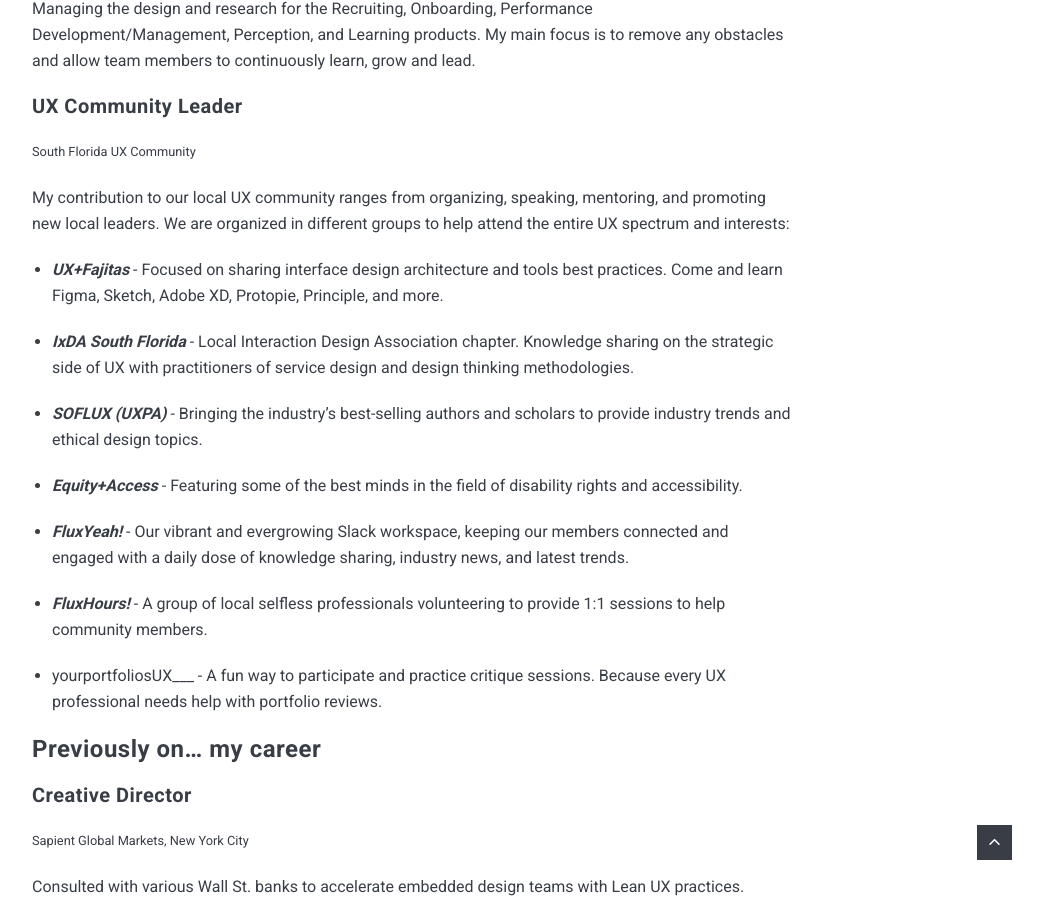
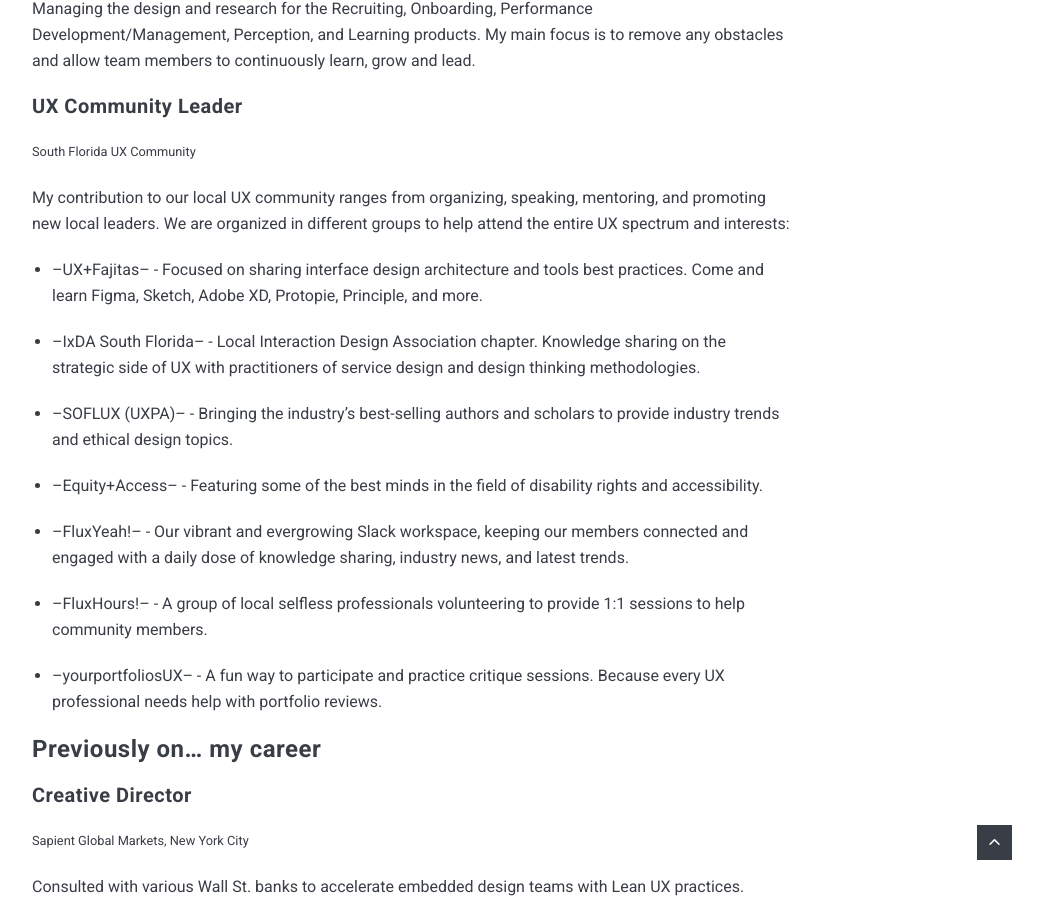
Before and after one commit to mpaiva/blog, a Jekyll site: the page built from _pages/about.md, in a window 1280 px wide and 900 px high, scrolled down 1561 px. Shown: the whole window, without its empty margins (228-1271 px from the left). Built offline with Jekyll 4.4.1, drawn with Linux system fonts in a browser that asks for light colours; nearby versions of some CDN libraries.

```diff
--- a/_pages/about.md
+++ b/_pages/about.md
@@ -27,19 +27,19 @@
 
 My contribution to our local UX community ranges from organizing, speaking, mentoring, and promoting new local leaders. We are organized in different groups to help attend the entire UX spectrum and interests:
 
-- ___UX+Fajitas___ - Focused on sharing interface design architecture and tools best practices. Come and learn Figma, Sketch, Adobe XD, Protopie, Principle, and more.
+- --UX+Fajitas-- - Focused on sharing interface design architecture and tools best practices. Come and learn Figma, Sketch, Adobe XD, Protopie, Principle, and more.
 
-- ___IxDA South Florida___ - Local Interaction Design Association chapter. Knowledge sharing on the strategic side of UX with practitioners of service design and design thinking methodologies.
+- --IxDA South Florida-- - Local Interaction Design Association chapter. Knowledge sharing on the strategic side of UX with practitioners of service design and design thinking methodologies.
 
-- ___SOFLUX (UXPA)___ - Bringing the industry's best-selling authors and scholars to provide industry trends and ethical design topics.
+- --SOFLUX (UXPA)-- - Bringing the industry's best-selling authors and scholars to provide industry trends and ethical design topics.
 
-- ___Equity+Access___ - Featuring some of the best minds in the field of disability rights and accessibility.
+- --Equity+Access-- - Featuring some of the best minds in the field of disability rights and accessibility.
 
-- ___FluxYeah!___ - Our vibrant and evergrowing Slack workspace, keeping our members connected and engaged with a daily dose of knowledge sharing, industry news, and latest trends.
+- --FluxYeah!-- - Our vibrant and evergrowing Slack workspace, keeping our members connected and engaged with a daily dose of knowledge sharing, industry news, and latest trends.
 
-- ___FluxHours!___ - A group of local selfless professionals volunteering to provide 1:1 sessions to help community members.
+- --FluxHours!-- - A group of local selfless professionals volunteering to provide 1:1 sessions to help community members.
 
-- yourportfoliosUX___ - A fun way to participate and practice critique sessions. Because every UX professional needs help with portfolio reviews.
+- --yourportfoliosUX-- - A fun way to participate and practice critique sessions. Because every UX professional needs help with portfolio reviews.
 
 
 ### Previously on... my career
```
